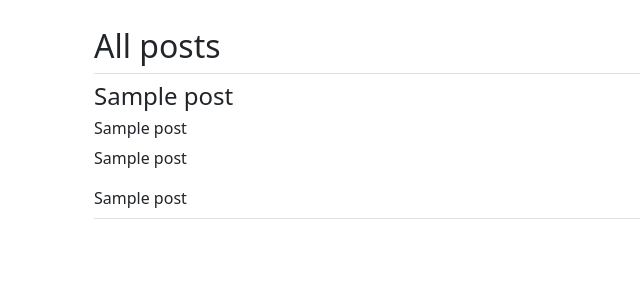
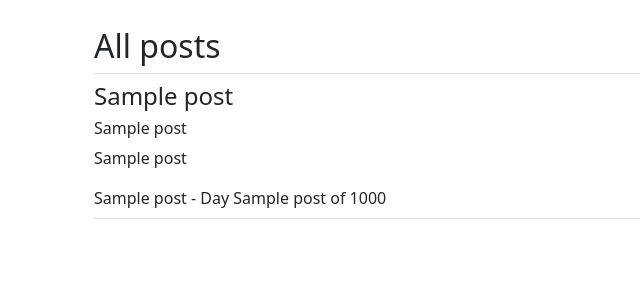
Before and after one commit to luish-uk/luish-uk.github.io, a Flask app: page / in a window 1280 px wide. Shown: the part 158-458 px from the top of the page, without its empty margins (0-640 px from the left). Run offline with Flask 3, Linux system fonts and the light colour scheme; a database or web service that is not in the repository returns one stand-in record (values such as "Sample title"); some libraries are stand-ins or nearby versions.

Commit message:
Added a favicon and automatic day counter

```diff
--- /dev/null
+++ b/Render.session.sql
@@ -0,0 +1 @@
+UPDATE posts SET title = 'Day004' WHERE id=6;
--- a/database.py
+++ b/database.py
@@ -49,14 +49,13 @@ def insert_post(title, subject, content, date):
     finally:
         connect.close()
 
-
 def get_posts():
     """
     Return's posts from the Postgres Database using query statements
     """
     connect = conn()
     cursor = connect.cursor()
-    cursor.execute(f"SELECT * FROM posts ORDER BY id DESC;")
+    cursor.execute(f"SELECT id, title, subject, content, date, ROW_NUMBER() OVER (ORDER BY id) AS day_number FROM posts ORDER BY id DESC;")
     results = cursor.fetchall()
     connect.close()
     return results
--- a/templates/index.html
+++ b/templates/index.html
@@ -4,6 +4,7 @@
     <meta charset="UTF-8">
     <meta name="viewport" content="width=device-width, initial-scale=1.0">
     <title>Luis' Blog</title>
+    <link rel="icon" type="image/x-icon" href="/static/favicon.ico">
     <link href="https://cdn.jsdelivr.net/npm/bootstrap@5.3.8/dist/css/bootstrap.min.css" rel="stylesheet" integrity="sha384-sRIl4kxILFvY47J16cr9ZwB07vP4J8+LH7qKQnuqkuIAvNWLzeN8tE5YBujZqJLB" crossorigin="anonymous">
 </head>
 <body>
@@ -24,7 +25,7 @@
             <h4 class="pt-2">{{post[1]}}</h4>
             <h6>{{post[2]}}</h6>
             <p>{{post[3]}}</p>
-            <footer class="pb-2">{{post[4]}}</footer>
+            <footer class="pb-2">{{post[4]}} - Day {{post[5]}} of 1000</footer>
         </article>
         {% endfor %}
         {% endblock %}
```
Also changed, not shown: static/favicon.ico (added).
